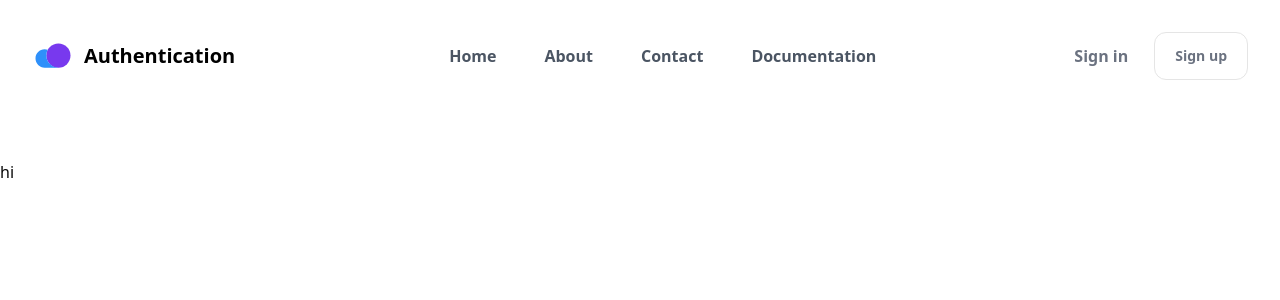
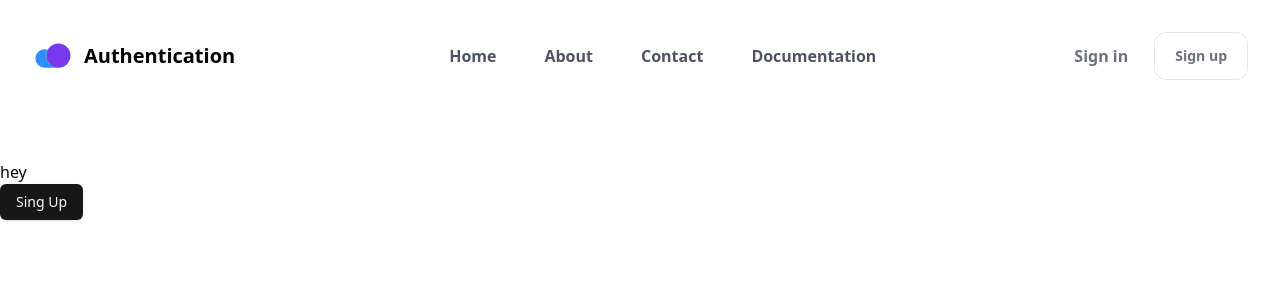
Before and after one commit to tareksabbir/Patterns, a React (Vite) app: page / in a window 1280 px wide. Shown: the top 300 px of the page. Built offline with nearby package versions, Linux system fonts and the light colour scheme.

Commit message:
update check

```diff
--- a/src/Authentication/GooglePopup.jsx
+++ b/src/Authentication/GooglePopup.jsx
@@ -1,10 +1,17 @@
+import { Button } from "@/components/ui/button";
+import { UserContext } from "@/Context/GoogleSignUp";
+import { useContext } from "react";
 
 
 const GooglePopup = () => {
+    const {user,handleSignUp} = useContext(UserContext)
     return (
+        <>
         <div>
-            hey
+            hey {user.email}
         </div>
+        <Button onClick={handleSignUp}>Sing Up</Button>
+        </>
     );
 };
 
--- /dev/null
+++ b/src/Context/GoogleSignUp.jsx
@@ -0,0 +1,30 @@
+/* eslint-disable react/prop-types */
+import { createContext, useState } from "react";
+import { getAuth, GoogleAuthProvider, signInWithPopup } from "firebase/auth";
+import app from "@/Firebase/Firebase.init";
+
+export const UserContext = createContext("gold");
+
+const GoogleSignUp = ({ children }) => {
+  const [user, setUser] = useState("");
+  const auth = getAuth(app);
+  const provider = new GoogleAuthProvider();
+  const handleSignUp = () => {
+    signInWithPopup(auth, provider)
+      .then((result) => {
+        const loginUser = result.user;
+        setUser(loginUser);
+      })
+      .catch((error) => {
+        console.log(error);
+      });
+  };
+
+  return (
+    <UserContext.Provider value={{ user, handleSignUp }}>
+      {children}
+    </UserContext.Provider>
+  );
+};
+
+export default GoogleSignUp;
--- a/src/Home/Home.jsx
+++ b/src/Home/Home.jsx
@@ -1,4 +1,11 @@
+import GooglePopup from "@/Authentication/GooglePopup";
+
+
 const Home = () => {
-  return <h1>hi</h1>;
+
+  return (
+    <GooglePopup></GooglePopup>
+  );
 };
+
 export default Home;
--- a/src/Root/Root.jsx
+++ b/src/Root/Root.jsx
@@ -1,14 +1,14 @@
 import { Outlet } from "react-router-dom";
 import Header from "../Header/Header";
-
+import GoogleSignUp from "@/Context/GoogleSignUp";
 
 const Root = () => {
   return (
     <>
-
+      <GoogleSignUp>
         <Header></Header>
         <Outlet />
-
+      </GoogleSignUp>
     </>
   );
 };
```
